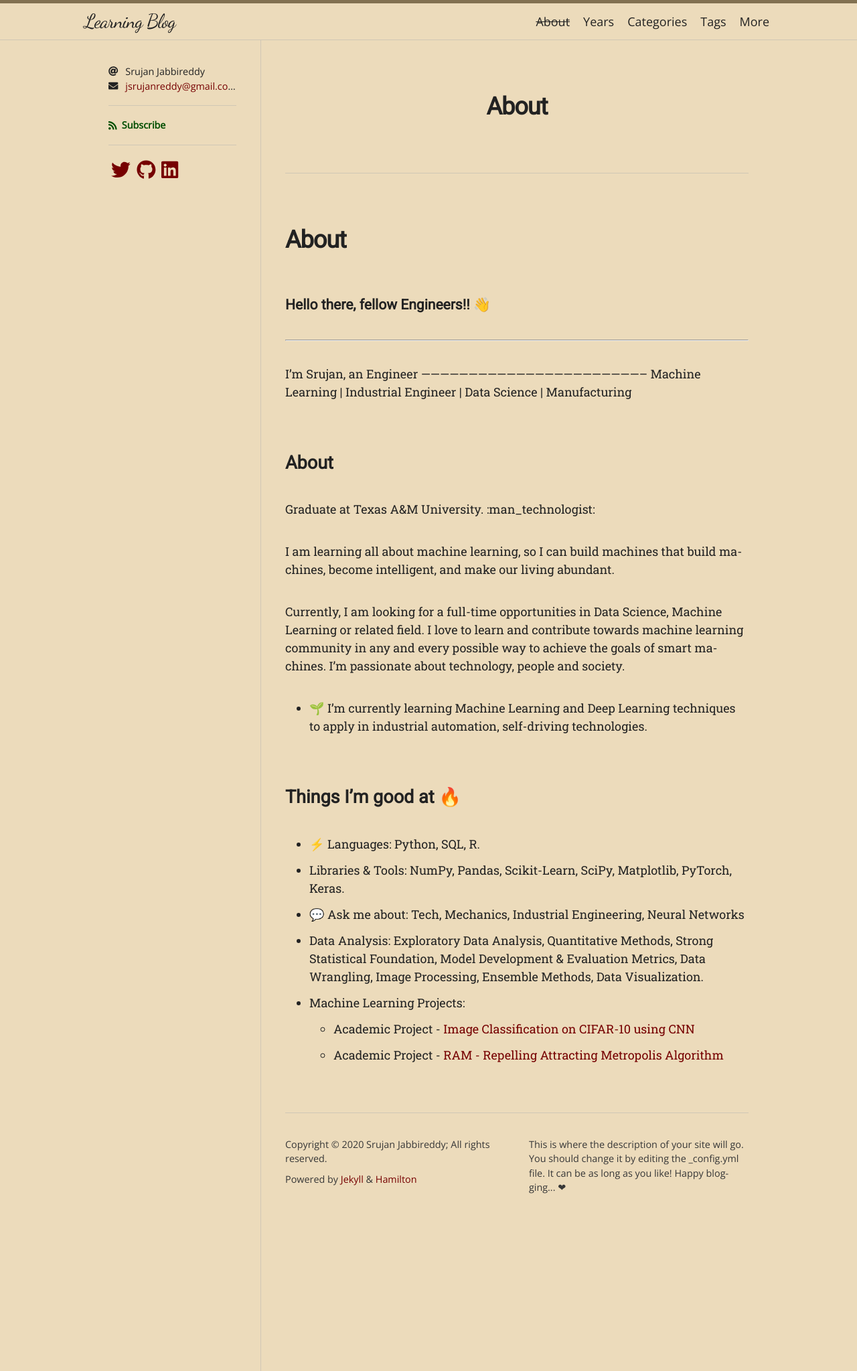
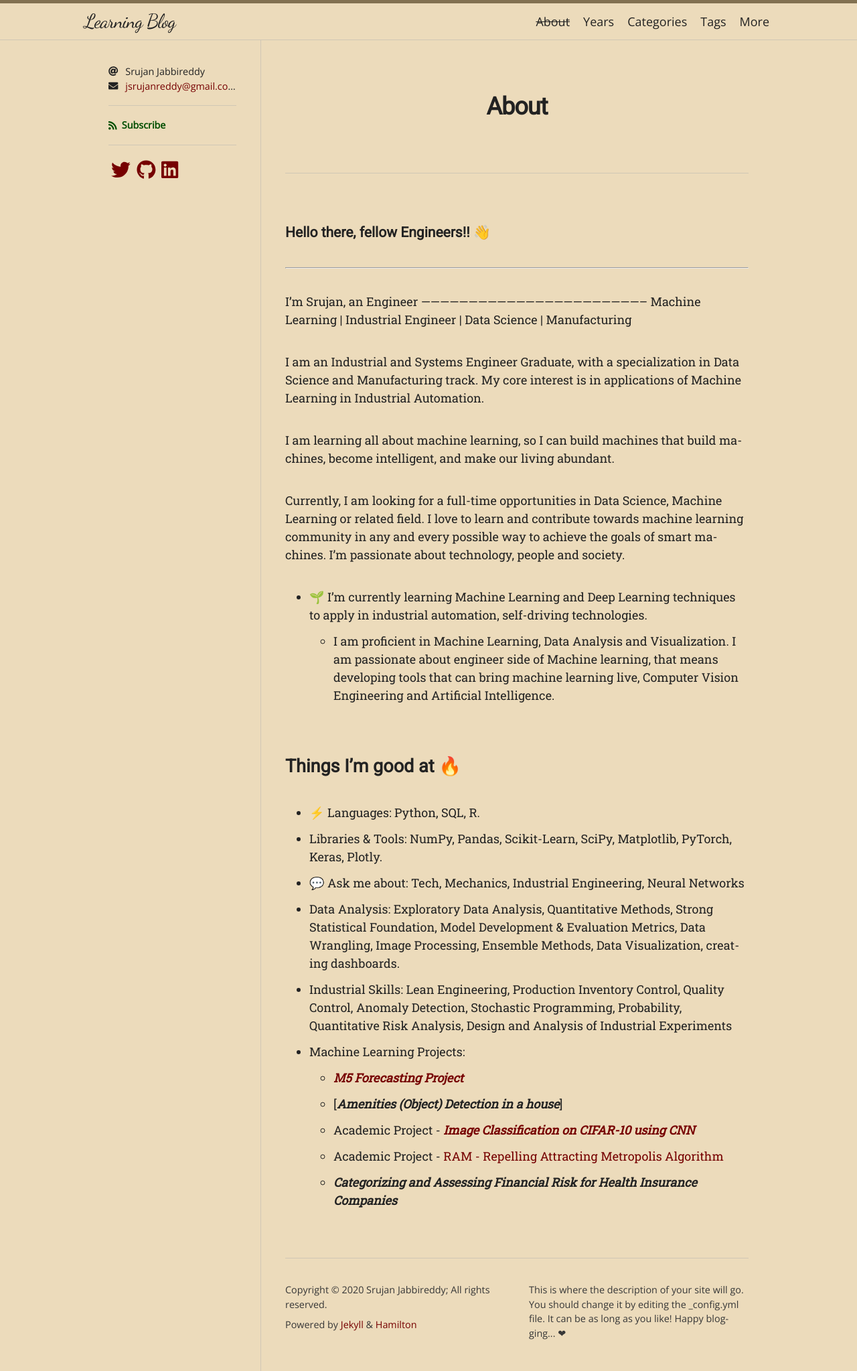
Before and after one commit to srujanreddyj/blog, a Jekyll site: the page built from about.md, in a window 1280 px wide. Shown: the whole page at 67% size. Built offline with Jekyll 4.4.1, drawn with Linux system fonts in a browser that asks for light colours; nearby versions of some CDN libraries; some web fonts are replaced.

Commit message:
Update about.md

```diff
--- a/about.md
+++ b/about.md
@@ -4,7 +4,6 @@ title: About
 permalink: /about/
 ---
 
-# About
 
 ### Hello there, fellow Engineers!! 👋
 -----------------------------------------------------------------------
@@ -12,8 +11,8 @@ I'm Srujan, an Engineer
 -----------------------------------------------------------------------
 Machine Learning | Industrial Engineer | Data Science | Manufacturing
 
-## About
-Graduate at Texas A&M University. :man_technologist:
+
+I am an Industrial and Systems Engineer Graduate, with a specialization in Data Science and Manufacturing track. My core interest is in applications of Machine Learning in Industrial Automation.
 
 I am learning all about machine learning, so I can build machines that build machines, become intelligent, and make our living abundant.
 
@@ -21,17 +20,24 @@ Currently, I am looking for a full-time opportunities in Data Science, Machine L
 
 - 🌱 I’m currently learning Machine Learning and Deep Learning techniques to apply in industrial automation, self-driving technologies.
 
+  - I am proficient in Machine Learning, Data Analysis and Visualization. I am passionate about engineer side of Machine learning, that means developing tools that can bring machine learning live, Computer Vision Engineering and Artificial Intelligence.
+
 
 Things I'm good at 🔥
 -----------------------------------------------------------------------
 - ⚡ Languages: Python, SQL, R.
 
-- Libraries & Tools: NumPy, Pandas, Scikit-Learn, SciPy, Matplotlib, PyTorch, Keras.
+- Libraries & Tools: NumPy, Pandas, Scikit-Learn, SciPy, Matplotlib, PyTorch, Keras, Plotly.
 
 - 💬 Ask me about: Tech, Mechanics, Industrial Engineering, Neural Networks
 
-- Data Analysis: Exploratory Data Analysis, Quantitative Methods, Strong Statistical Foundation, Model Development & Evaluation Metrics, Data Wrangling, Image Processing, Ensemble Methods, Data Visualization.
+- Data Analysis: Exploratory Data Analysis, Quantitative Methods, Strong Statistical Foundation, Model Development & Evaluation Metrics, Data Wrangling, Image Processing, Ensemble Methods, Data Visualization, creating dashboards.
+
+- Industrial Skills: Lean Engineering, Production Inventory Control, Quality Control, Anomaly Detection, Stochastic Programming, Probability, Quantitative Risk Analysis, Design and Analysis of Industrial Experiments
 
 - Machine Learning Projects:
-  - Academic Project - [Image Classification on CIFAR-10 using CNN ](https://github.com/srujanreddyj/ENGINEERING_DATA_ANALYSIS-ISEN-613---ACADEMIC_PROJECT)
+  - [***M5 Forecasting Project***](https://srujanreddyj.github.io/portfolio/2020/09/25/M5_1.html)
+  - [***Amenities (Object) Detection in a house***]
+  - Academic Project - [***Image Classification on CIFAR-10 using CNN***](https://github.com/srujanreddyj/ENGINEERING_DATA_ANALYSIS-ISEN-613---ACADEMIC_PROJECT)
   - Academic Project - [RAM - Repelling Attracting Metropolis Algorithm](https://github.com/srujanreddyj/STAT-654-Term-Project)
+  - ***Categorizing and Assessing Financial Risk for Health Insurance Companies***
```
